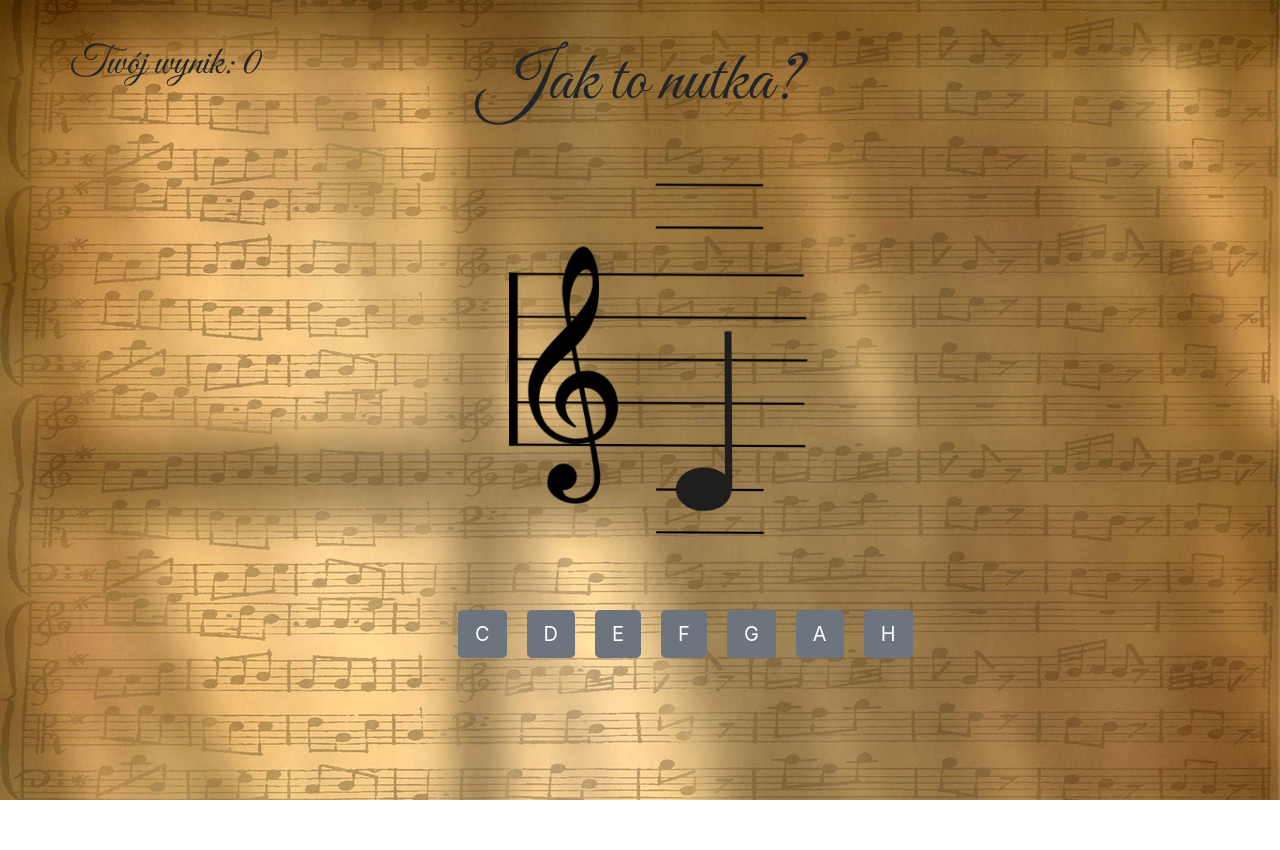
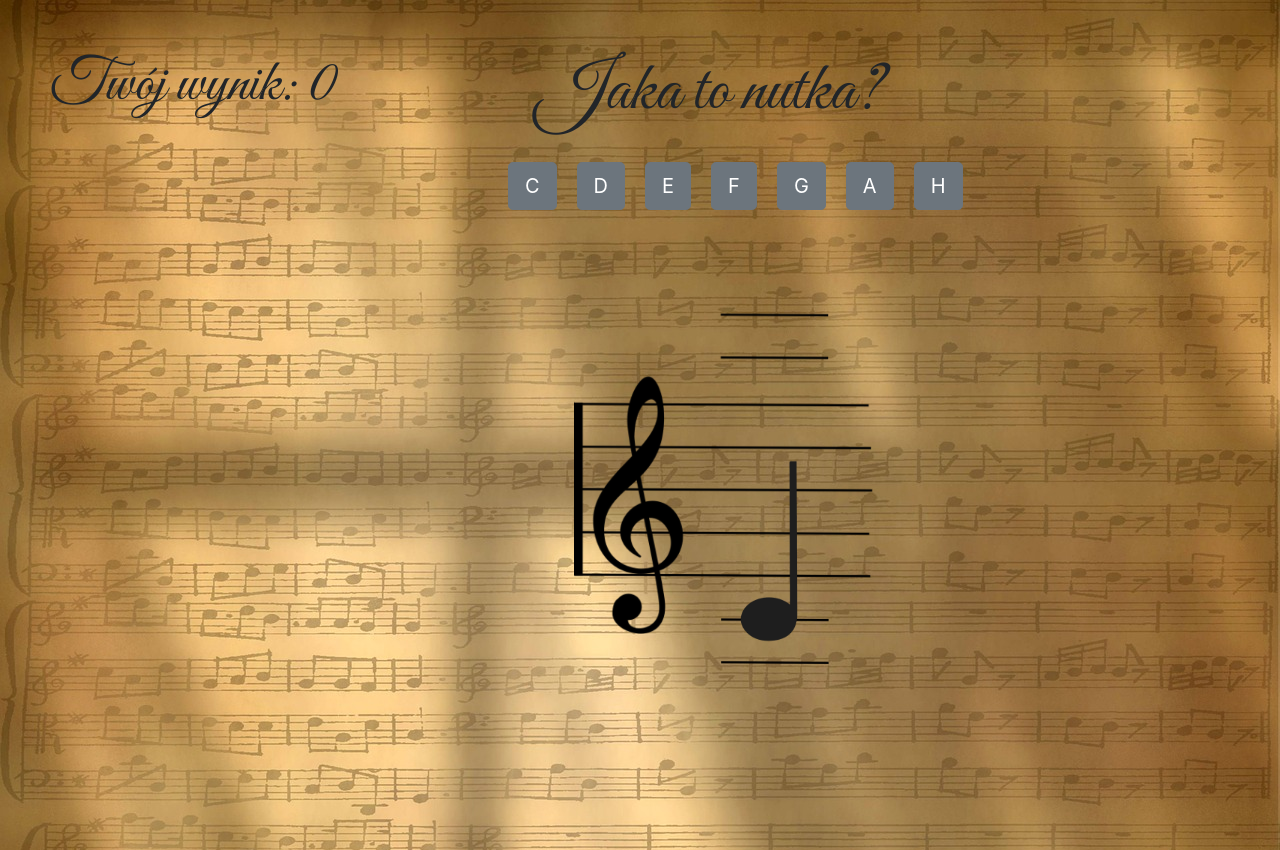
Before and after one commit to jbelezina/GuessTheNote, a React (Create React App) app: page / in a window 1280 px wide. Before the commit the page ends 800 px from the top, so only its background shows below. Built offline with nearby package versions, Linux system fonts and the light colour scheme.

Commit message:
AWS deploy setup + styling tweaks

```diff
--- a/package.json
+++ b/package.json
@@ -17,7 +17,7 @@
     "test": "react-scripts test --env=jsdom",
     "eject": "react-scripts eject",
     "predeploy": "npm run build",
-    "deploy": "gh-pages -d build"
+    "deploy": "npm run build && aws s3 sync --delete build/ s3://jaka-to-nutka"
   },
   "homepage": "https://jbelezina.github.io/GuessTheNote"
 }
--- a/src/App.css
+++ b/src/App.css
@@ -1,4 +1,5 @@
 body {
   background-image: url("./background.jpeg");
   background-size: 100%;
+  height: 100vh;
 }
--- a/src/App.js
+++ b/src/App.js
@@ -14,7 +14,7 @@ class App extends Component {
     console.log("generating a note");
     let newNoteNumber = Math.floor(Math.random() * 17);
     this.props.setNewNote(newNoteNumber);
-    this.props.setMessageTo("Jak to nutka?");
+    this.props.setMessageTo("Jaka to nutka?");
     this.props.unblockGuessing();
   };
 
@@ -37,44 +37,55 @@ class App extends Component {
 
   render() {
     let staveDiv = {
+      position: "absolute",
       width: "500px",
       height: "500px",
-      position: "fixed",
-      top: "120px",
+      top: "25vh",
       left: "37vw"
     };
 
     let messageStyle = {
+      position: "absolute",
       fontFamily: '"Great Vibes", cursive',
       fontSize: "70px",
-      margin: "auto",
-      verticalAlign: "middle",
-      marginTop: "40px",
-      marginBottom: "40px"
+      top: "0vh",
+      left: "38vw"
     };
 
     let scoreStyle = {
-      position: "fixed",
+      postion: "absolute",
       fontFamily: '"Great Vibes", cursive',
-      fontSize: "40px",
-      marginTop: "40px"
+      fontSize: "60px",
+      top: "0vh",
+      left: "5vw"
+    };
+
+    let controlsStyle = {
+      position: "absolute",
+      top: "8vw",
+      left: "35vw"
+    };
+
+    let containerStyle = {
+      margin: "50px",
+      position: "relative"
     };
 
     return (
       <div className="App">
-        <div className="container">
+        <div className="container" style={containerStyle}>
           <div className="row">
             <h1 style={messageStyle}>{this.props.message}</h1>
             <h1 style={scoreStyle}>Twój wynik: {this.props.score}</h1>
           </div>
-          <div className="row" style={staveDiv}>
+          <div style={controlsStyle}>
+            <Controls handleSelection={this.handleSelection} />
+          </div>
+          <div style={staveDiv}>
             <Stave
               currentNote={this.props.currentNote}
               currentNoteNo={this.props.currentNoteNumber}
             />
-          </div>
-          <div className="row">
-            <Controls handleSelection={this.handleSelection} />
           </div>
         </div>
       </div>
--- a/src/Controls.js
+++ b/src/Controls.js
@@ -3,18 +3,12 @@ import "../node_modules/bootstrap/dist/css/bootstrap.css";
 
 class Controls extends Component {
   render() {
-    let style = {
-      position: "absolute",
-      top: "600px",
-      left: "35vw"
-    };
-
     let btnStyle = {
       margin: "10px"
     };
 
     return (
-      <div style={style}>
+      <div>
         <button
           type="button"
           className="btn btn-secondary btn-lg"
```
